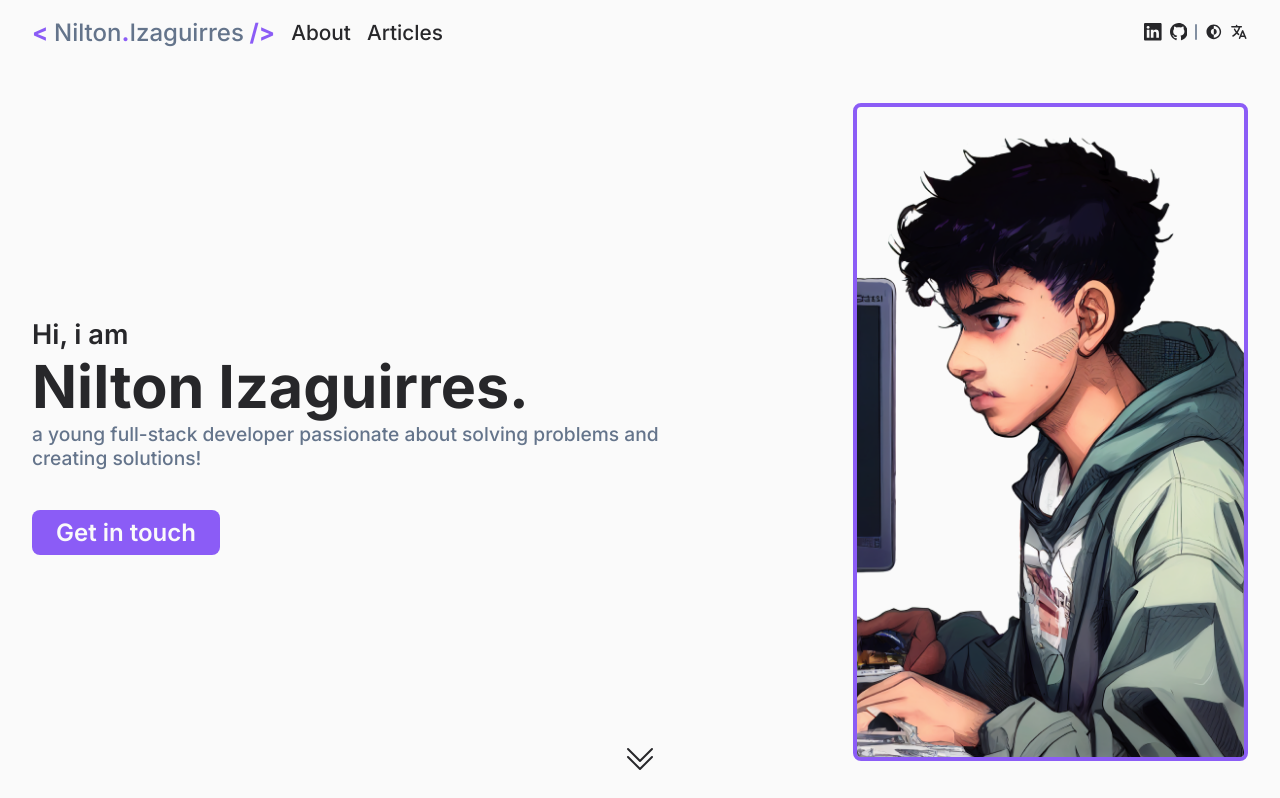
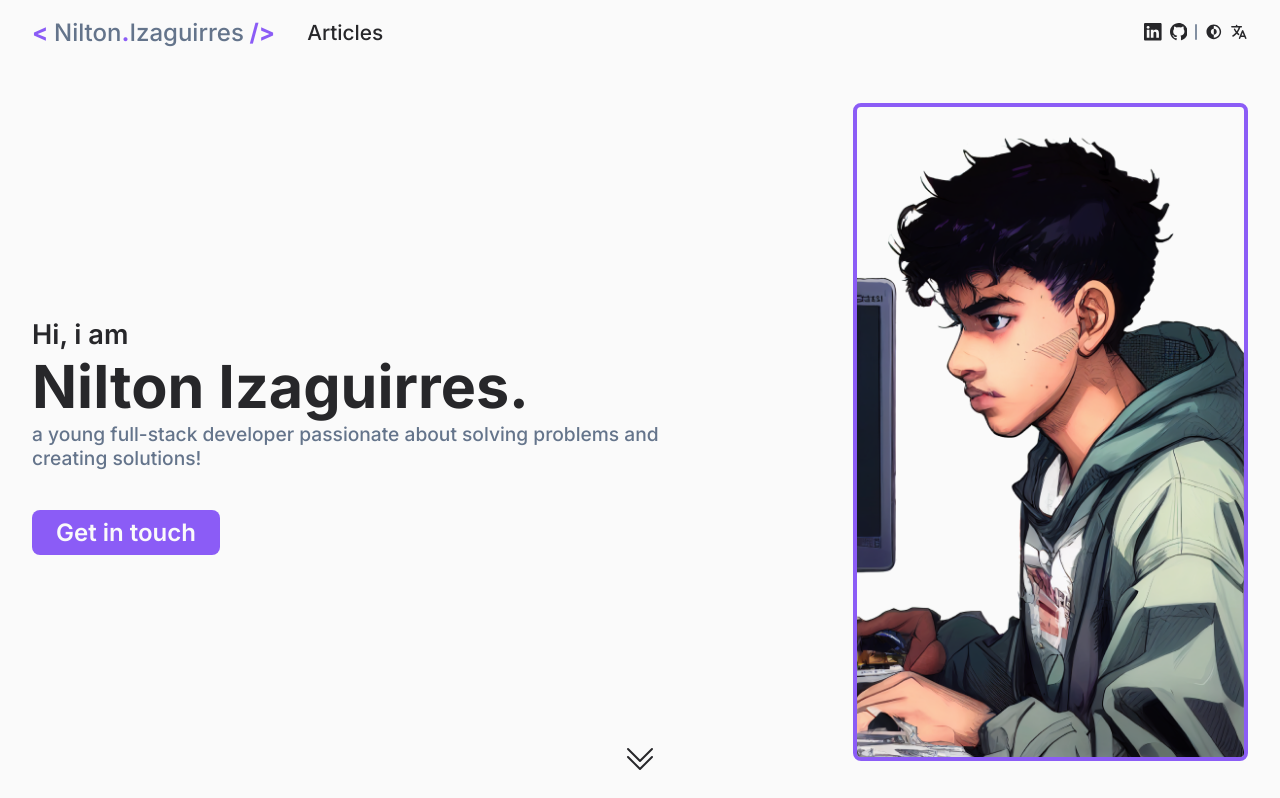
Before and after one commit to NiltonIzaguirres/portfolio, a Next.js app: page / in a window 1280 px wide. Shown: the top 798 px of the page. Built offline with nearby package versions, Linux system fonts and the light colour scheme.

Commit message:
fix: fixed link navigation

```diff
--- a/src/components/Header/index.tsx
+++ b/src/components/Header/index.tsx
@@ -73,7 +73,7 @@ export function Header() {
           </Link>
 
           <LinkList isOpenMobileMenu={isOpenMobileMenu}>
-            <Link href="/project">{translations.about}</Link>
+            <Link href="/projects">{translations.projects}</Link>
             <Link href="/articles">{translations.articles}</Link>
           </LinkList>
         </nav>
```
